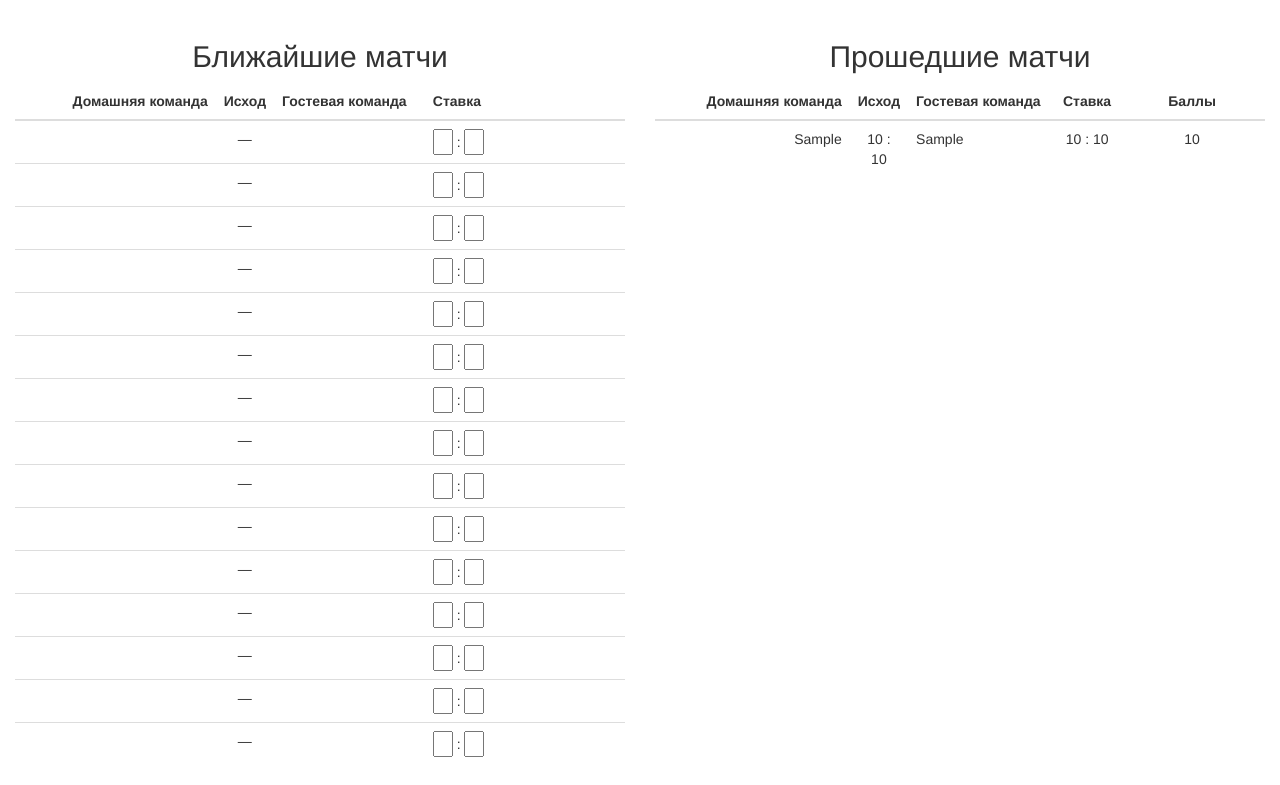
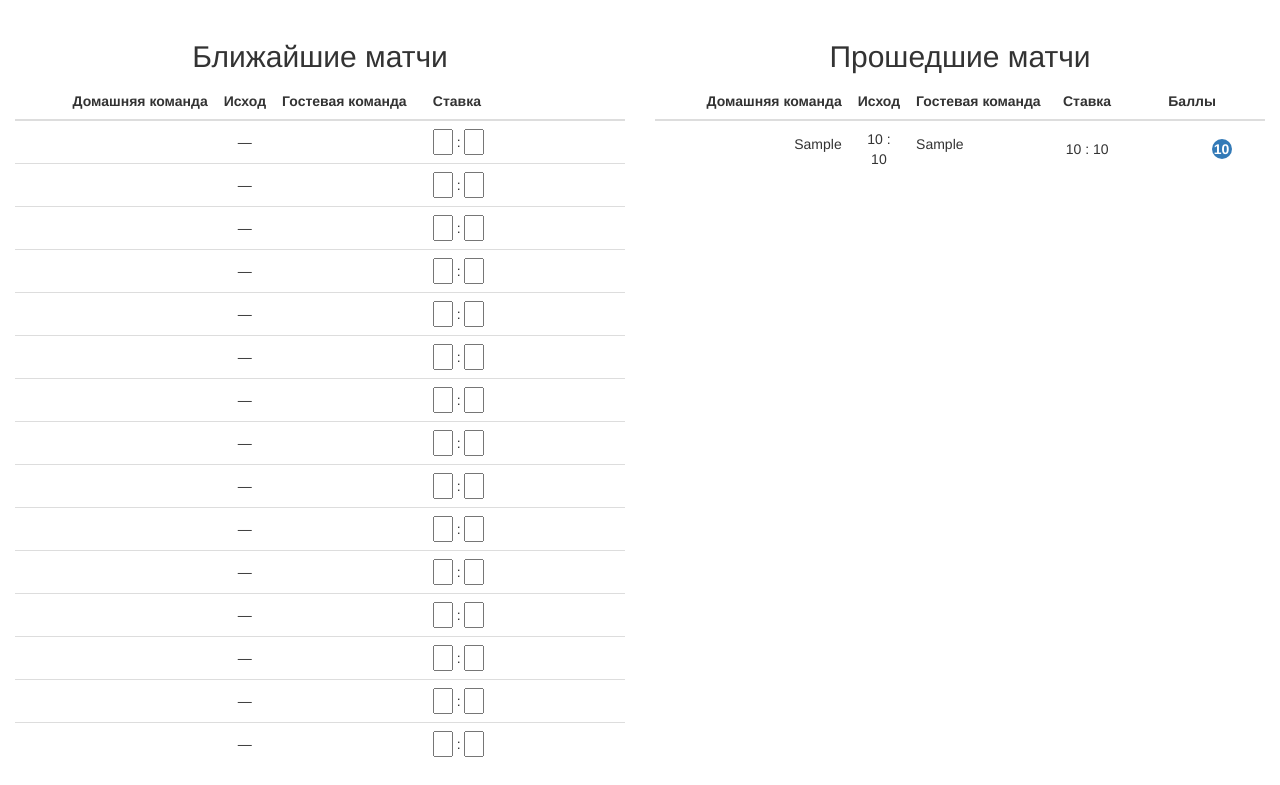
Before and after one commit to iShaVas/Toto, a Flask app: template templates/home.html in a window 1280 px wide. Shown: the part 50-835 px from the top of the page. Run offline with Flask 2, Linux system fonts and the light colour scheme; data comes from the database, SQL or seed files in the repository; the template is opened without the code that fills it: values that come from a table or form of the project are taken from there, most other values are stand-ins (such as "Sample title", 1, 10 or a date in 2020); parts of the project's set-up code (start-up, migrations or seed data) failed here and were passed over; some libraries are stand-ins or nearby versions.

Commit message:
style of points

```diff
--- a/server/views.py
+++ b/server/views.py
@@ -126,6 +126,7 @@ def statistics():
 
     rating_table = get_points_of_users_by_tournament("UCL2015")
 
+
     return render_template('statistics.html', users=users, matches_data=match_user_bet, rating_table=rating_table)
 
 
--- /dev/null
+++ b/static/css/style.css
@@ -0,0 +1,14 @@
+        .bet-points {
+            border-radius: 50%;
+            width: 20px;
+            text-align: center;
+            border-color: #337AB7;
+            display: inline-block;
+            background-color: #337AB7;
+            color: white;
+            font-weight: bold;
+        }
+
+        .table > thead > tr > th, .table > tbody > tr > th, .table > tfoot > tr > th, .table > thead > tr > td, .table > tbody > tr > td, .table > tfoot > tr > td {
+        vertical-align: middle;
+        }
--- a/templates/home.html
+++ b/templates/home.html
@@ -8,6 +8,7 @@
     <link rel="stylesheet" type="text/css" href="/static/libs/bootstrap/css/bootstrap.css">
     <link rel="stylesheet" href="/static/css/header.css">
     <link rel="stylesheet" href="/static/css/home.css">
+    <link rel="stylesheet" href="/static/css/style.css">
 
     <title>Home</title>
 </head>
@@ -95,7 +96,11 @@
                                 {{match.Bet.away_team_score}}
                             </div>
                         </td>
-                        <td class="text-center">{{match.Bet.points}}</td>
+                        <td class="text-center" style=" padding-left: 11%;">
+                            {% if match.Bet is not none %}
+                            <div class="bet-points">{{match.Bet.points}}</div>
+                            {% endif %}
+                        </td>
                     </tr>
                     {% endfor %}
                 </tbody>
```
Also changed, not shown: server/dao/bet_dao.py (+6 -6 lines), templates/statistics.html (+10 -2 lines), static/css/home.css (line endings or trailing spaces).
